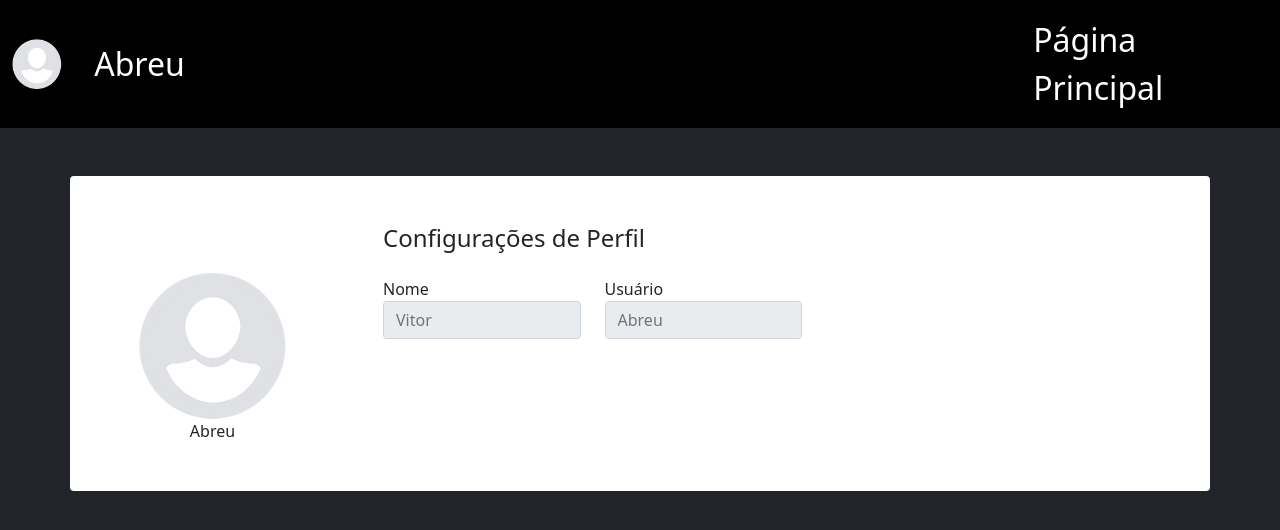
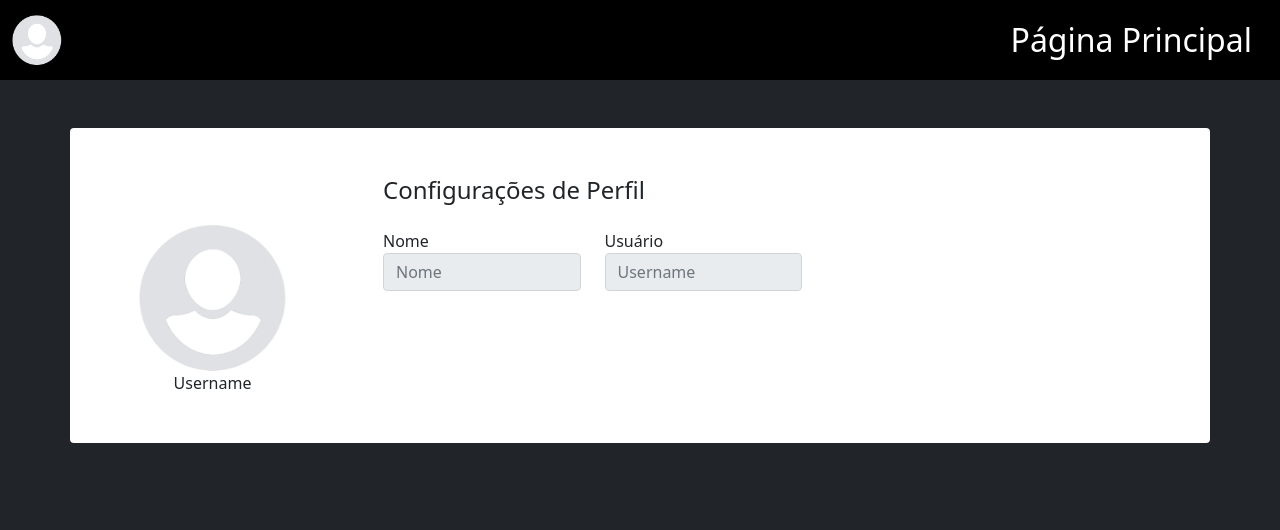
Before and after one commit to LucasSimplicio/LucasSimplicio.github.io, a plain HTML site: page profile.html in a window 1280 px wide. Drawn offline with nearby package versions, Linux system fonts and the light colour scheme.

Commit message:
Atualização
Atualização

```diff
--- a/estilo.css
+++ b/estilo.css
@@ -239,6 +239,10 @@ input[name="topright"]{
         position: static;
         width: 250px;
     }
+    .imagemfinaceira{
+        border-radius: 8%;
+
+    }
     .forum{
         background-color: #988c98;
         margin-left: 50px;
--- a/profile.html
+++ b/profile.html
@@ -2,6 +2,7 @@
 <html lang="pt-br">
 
 <head>
+    <link rel="shortcut icon" href="imagens/WhatsApp Image 2022-07-06 at 08.34.39-modified.png" />
     <meta name="viewport" content="width=device-width, initial-scale=1">
     <meta charset="utf-8">
     <title>YOUNG MONEY</title>
@@ -24,7 +25,7 @@
                         <h10><a href="index.html" style="color: white; text-decoration:none" >SAIR DA CONTA</a></h10>
                         </div>
                     </div>
-                    <a class="nav-link nomeperf" aria-current="page" name="log" style="color:white">Abreu</a>
+                    <a class="nav-link nomeperf" aria-current="page" name="log" style="color:white"></a>
                     <a class="nav-link" aria-current="page" href="diw2.html" style="color: white;">Página Principal</a>
             </div>
         </nav>
@@ -34,7 +35,7 @@
     <div class="container rounded bg-white mt-5 mb-5">
         <div class="row">
             <div class="col-md-3 border-right">
-                <div class="d-flex flex-column align-items-center text-center p-3 py-5"><img class="rounded-circle mt-5" width="150px" src="imagens/icone_usuario.png"><span class="font-weight-bold">Abreu</span><span> </span></div>
+                <div class="d-flex flex-column align-items-center text-center p-3 py-5"><img class="rounded-circle mt-5" width="150px" src="imagens/icone_usuario.png"><span class="font-weight-bold">Username</span><span> </span></div>
             </div>
             <div class="col-md-5 border-right">
                 <div class="p-3 py-5">
@@ -42,8 +43,8 @@
                         <h4 class="text-right">Configurações de Perfil</h4>
                     </div>
                     <div class="row mt-2">
-                        <div class="col-md-6"><label class="labels">Nome</label><input type="text" class="form-control" placeholder="Vitor" value="" disabled></div>
-                        <div class="col-md-6"><label class="labels">Usuário</label><input type="text" class="form-control" value="" placeholder="Abreu" disabled></div>
+                        <div class="col-md-6"><label class="labels">Nome</label><input type="text" class="form-control" placeholder="Nome" value="" disabled></div>
+                        <div class="col-md-6"><label class="labels">Usuário</label><input type="text" class="form-control" value="" placeholder="Username" disabled></div>
                     </div>
 
                 </div>
```
Also changed, not shown: cadastro.html (+2 -1 lines), diw2.html (+4 -2 lines), financeiro1.html (+2 -1 lines), financeiro1nolog.html (+1 -0 lines), financeiro2.html (+2 -1 lines), financeiro2nolog.html (+1 -0 lines), financeiro3.html (+2 -1 lines), financeiro3nolog.html (+1 -0 lines), index.html (+2 -1 lines), login.html (+1 -0 lines), cadastro.js (line endings or trailing spaces), imagens/WhatsApp Image 2022-07-06 at 08.34.39-modified.png (added).
